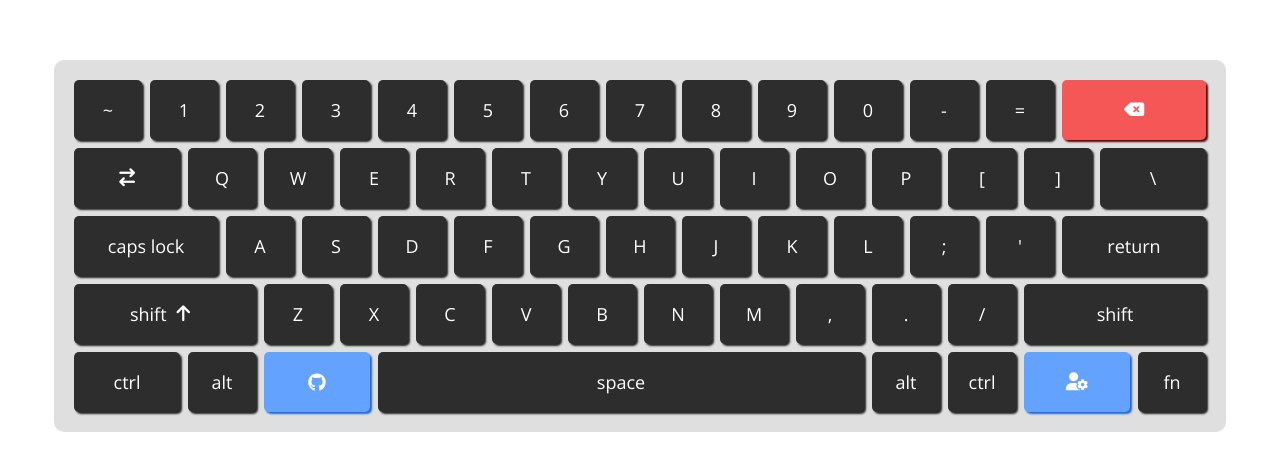
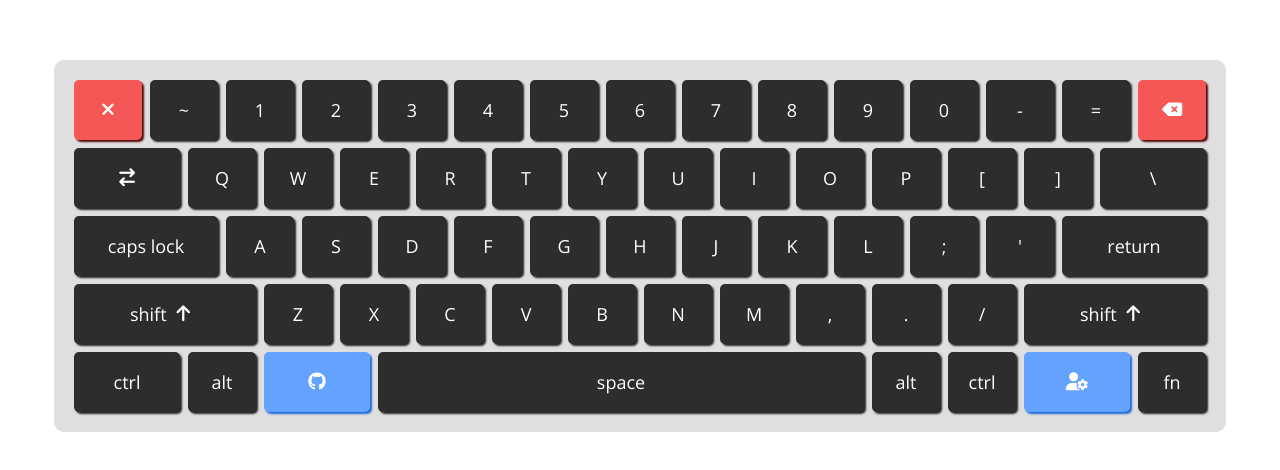
Before and after one commit to rohan-kiratsata/css-keyboard, a plain HTML site: page index.html in a window 1280 px wide. Shown: the part 154-624 px from the top of the page. Drawn offline with nearby package versions, Linux system fonts and the light colour scheme.

Commit message:
colors and css added

```diff
--- a/index.html
+++ b/index.html
@@ -17,7 +17,24 @@
 <body>
     <audio preload="auto"></audio>
     <div class="keyboard-base">
+        <!-- Row 0 -->
+        <!-- <div class="key on">ESC</div>
+        <div class="key">F1</div>
+        <div class="key">F2</div>
+        <div class="key">F3</div>
+        <div class="key">F4</div>
+        <div class="key">F5</div>
+        <div class="key">F6</div>
+        <div class="key">F7</div>
+        <div class="key">F8</div>
+        <div class="key">F9</div>
+        <div class="key">F10</div>
+        <div class="key">VOL UP</div>
+        <div class="key">VOL DOWN</div>
+        <div class="key on">01</div> -->
+
         <!-- Row 1 -->
+        <div class="key back"><i class="fa-solid fa-xmark"></i></div>
         <div class="key" id="tilde">~</div>
         <div class="key">1</div>
         <div class="key">2</div>
@@ -76,16 +93,16 @@
         <div class="key">,</div>
         <div class="key">.</div>
         <div class="key">/</div>
-        <div class="key rshift">shift</div>
+        <div class="key rshift">shift<i class="fa-solid fa-arrow-up" id="lsh"></i></div>
 
         <!-- Row 5 -->
         <div class="key lctrl">ctrl</div>
         <div class="key">alt</div>
-        <div class="key dev gh"><a href=""><i class="fa-brands fa-github"></i></a></div>
+        <div class="key dev" onclick="location.href='https://github.com/rohan-kiratsata'"><i class="fa-brands fa-github"></i></div>
         <div class="key space">space</div>
         <div class="key">alt</div>
         <div class="key">ctrl</div>
-        <div class="key dev"><i class="fa-solid fa-user-gear"></i></div>
+        <div class="key dev" onclick="location.href='https://rohan-kiratsata.github.io/'"><i class="fa-solid fa-user-gear"></i></div>
         <div class="key">fn</div>
     </div>
 
--- a/main.js
+++ b/main.js
@@ -2,4 +2,4 @@ var audioElem = new Audio('keyboard.mp3');
 audioElem.playbackRate = 1.5;
 $(".key").click(function(){
     audioElem.play();
-})
+});
--- a/style.scss
+++ b/style.scss
@@ -53,13 +53,12 @@ body{
     #lsh{
         margin: 0 10px;
     }
-    a{
-        text-decoration:none;
-        color:#fff;
-    }
 }
-.back, .capslock, .ret{
+.capslock, .ret{
     grid-column: span 4;
+}
+.on{
+    grid-column: span 3;
 }
 .tab , .backslash, .lctrl, .dev{
     grid-column: span 3;
```
Also changed, not shown: style.css, 1 other file.
